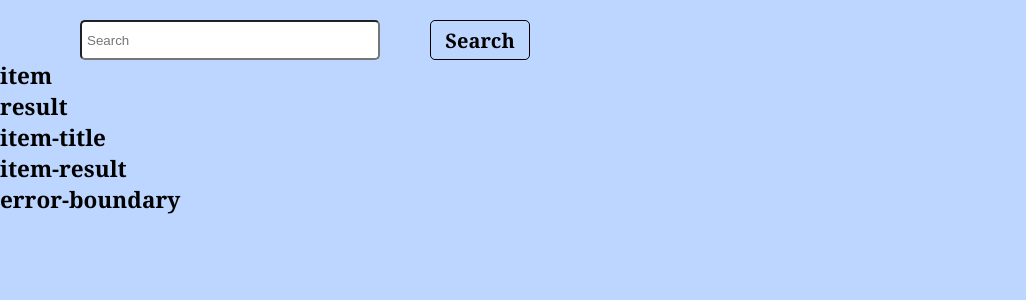
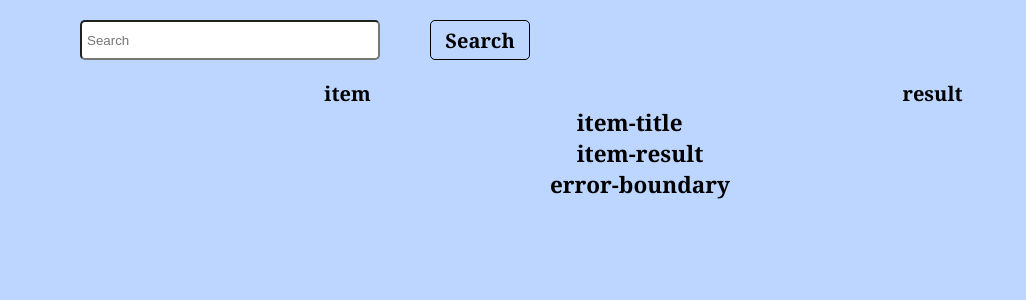
Before and after one commit to RabbitDrew/react, a React (Vite) app in the folder class-components/: page / in a window 1280 px wide. Shown: the top 300 px of the page, without its empty margins (0-1026 px from the left). Built offline with nearby package versions, Linux system fonts and the light colour scheme.

Commit message:
feat: add style to body search result

```diff
--- a/class-components/src/core/components/result-list/result-list.tsx
+++ b/class-components/src/core/components/result-list/result-list.tsx
@@ -1,13 +1,14 @@
+import './style/item-list.scss';
 export const ResultList = () => {
   return (
     <>
-      <div className="result-list__wrapper">
-        <div className="result-list__header">
+      <main className="result-list__wrapper">
+        <section className="result-list__header">
           <h2 className="result-list-header-title">item</h2>
           <h2 className="result-list-header-title">result</h2>
-        </div>
+        </section>
 
-        <div className="rersult-list__body">
+        <section className="rersult-list__body">
           <ul className="result-list__item">
             <li className="result-list-item">
               <h2 className="result-list-title">item-title</h2>
@@ -19,14 +20,14 @@ export const ResultList = () => {
               <h2 className="result-list-title">item-result</h2>
             </li>
           </ul>
-        </div>
+        </section>
 
-        <div className="err-btn__wrapper">
+        <section className="err-btn__wrapper">
           <div className="err-btn">
             <h2 className="err-btn-title">error-boundary</h2>
           </div>
-        </div>
-      </div>
+        </section>
+      </main>
     </>
   );
 };
--- /dev/null
+++ b/class-components/src/core/components/result-list/style/item-list.scss
@@ -0,0 +1,23 @@
+.result-list__wrapper {
+  max-width: 1440px;
+  width: 100%;
+  display: flex;
+  flex-direction: column;
+  justify-content: center;
+  align-items: center;
+
+  padding: 20px 80px 0;
+}
+
+.result-list__header {
+  width: 100%;
+  display: flex;
+  justify-content: center;
+  align-items: start;
+  gap: 50px;
+  .result-list-header-title {
+    width: 50%;
+    text-align: center;
+    font-size: 20px;
+  }
+}
```
Also changed, not shown: 3 other files (tests, documents, lock files or other folders).
